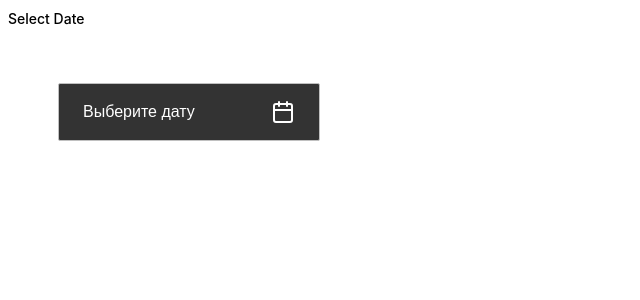
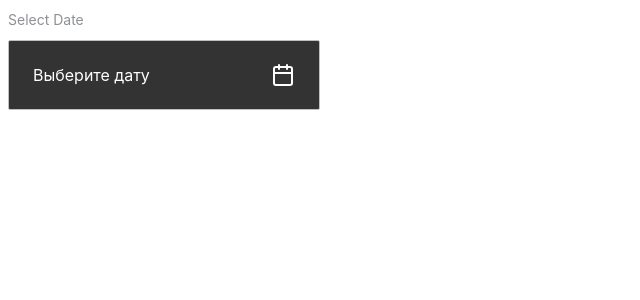
Before and after one commit to AliakseiKrasko/universal_components, a React (Vite) app: page / in a window 1280 px wide. Shown: the top 300 px of the page, without its empty margins (0-640 px from the left). Built offline with nearby package versions, Linux system fonts and the light colour scheme.

Commit message:
finished DatePickerSingl

```diff
--- a/src/App.tsx
+++ b/src/App.tsx
@@ -16,7 +16,6 @@ function App() {
             value={selectedDate}
             onDateChange={setSelectedDate}
             placeholder="Выберите дату"
-
         />
 
 
--- a/src/components/DatePickerSingle/DatePickerSingle/DatePickerSingle.tsx
+++ b/src/components/DatePickerSingle/DatePickerSingle/DatePickerSingle.tsx
@@ -6,7 +6,7 @@ import s from "../datePicker.module.css";
 import { Calendar } from "lucide-react";
 import { DayPicker, type DayPickerProps } from "react-day-picker";
 import { Popover, PopoverContent, PopoverTrigger } from "@radix-ui/react-popover";
-import { useId, useMemo, useState, useEffect } from "react";
+import { useId, useMemo, useState  } from "react";
 
 export type DatePickerSingleProps = {
     value?: Date;
@@ -44,15 +44,6 @@ export const DatePickerSingle = ({
     const today = useMemo(() => new Date(), []);
     const [isFocused, setIsFocused] = useState(false);
     const inputId = useId();
-    const hintId = `${inputId}-hint`;
-    const errorId = `${inputId}-error`;
-
-    // Синхронизация defaultValue
-    useEffect(() => {
-        if (!isControlled) {
-            setInternalDate(defaultValue);
-        }
-    }, [defaultValue]);
 
     const handleSelect = (date: Date | undefined) => {
         if (!isControlled) {
@@ -63,8 +54,9 @@ export const DatePickerSingle = ({
 
     return (
         <div className={clsx(s.container, className)} {...restProps}>
+            <div className={s.datePickerWrapper}>
                 {label && (
-                <label htmlFor={inputId} id={`${inputId}-label`} className={s.label}>
+                    <label htmlFor={inputId} className={s.label}>
                         {label}
                         {required && <span className={s.requiredIndicator}>*</span>}
                     </label>
@@ -72,9 +64,11 @@ export const DatePickerSingle = ({
 
                 <Popover>
                     <PopoverTrigger asChild>
-                    <button
+                        <div
                             id={inputId}
-                        disabled={disabled}
+                            tabIndex={disabled ? -1 : 0}
+                            onFocus={() => setIsFocused(true)}
+                            onBlur={() => setIsFocused(false)}
                             className={clsx(
                                 s.datePicker,
                                 disabled && s.disabled,
@@ -82,37 +76,27 @@ export const DatePickerSingle = ({
                                 isFocused && s.focused,
                                 inputClassName
                             )}
-                        aria-labelledby={`${inputId}-label`}
-                        aria-describedby={error ? errorId : hint ? hintId : undefined}
-                        aria-invalid={!!error}
-                        aria-required={required}
-                        onFocus={() => setIsFocused(true)}
-                        onBlur={() => setIsFocused(false)}
-                        type="button"
+                            aria-disabled={disabled}
+                            role="button"
                         >
                             <div className={s.dateText}>
                                 {selectedDate
                                     ? selectedDate.toLocaleDateString("en-GB", {
                                         year: "numeric",
                                         month: "2-digit",
-                                    day: "2-digit"
+                                        day: "2-digit",
                                     })
                                     : placeholder}
                             </div>
                             <Calendar className={s.calendarIcon} width={24} height={24} />
-                    </button>
+                        </div>
                     </PopoverTrigger>
 
                     {!disabled && (
-                    <PopoverContent
-                        className={s.popoverContent}
-                        side="bottom"
-                        align="center"
-                        avoidCollisions={true}
-                    >
+                        <PopoverContent className={s.popoverContent} side="bottom" align="center" avoidCollisions={true}>
                             <div className={s.wrapperCalendar}>
                                 <DayPicker
-                                animate
+                                    animate={true}
                                     showOutsideDays
                                     weekStartsOn={1}
                                     disabled={{ before: today }}
@@ -141,17 +125,10 @@ export const DatePickerSingle = ({
                         </PopoverContent>
                     )}
                 </Popover>
+            </div>
 
-            {hint && !error && (
-                <div id={hintId} className={s.hint}>
-                    {hint}
-                </div>
-            )}
-            {error && (
-                <div id={errorId} className={s.errorMessage}>
-                    {error}
-                </div>
-            )}
+            {hint && !error && <div className={s.hint}>{hint}</div>}
+            {error && <div className={s.errorMessage}>{error}</div>}
         </div>
     );
 };
--- a/src/components/DatePickerSingle/datePicker.module.css
+++ b/src/components/DatePickerSingle/datePicker.module.css
@@ -1,16 +1,20 @@
-.label {
-    display: block;
-    margin-bottom: 4px;
-    font-size: 14px;
-    font-weight: 500;
-    color: black;
+.datePickerWrapper {
+    display: flex;
+    flex-direction: column; /* чтобы label был сверху */
+    gap: 4px; /* расстояние между label и DatePicker */
 }
 
-.dateText {
+.label {
+    font-size: 14px;
     font-weight: 400;
-    font-size: 16px;
     line-height: 24px;
-    color: #FFFFFF;
+    color: #8D9094;
+    margin-bottom: 4px; /* отступ между label и DatePicker */
+}
+
+.requiredIndicator {
+    color: red;
+    margin-left: 4px;
 }
 
 .datePicker {
@@ -28,8 +32,6 @@
     font-size: 16px;
     font-weight: 400;
     position: relative;
-    top: 50px;
-    left: 50px;
     cursor: pointer;
 }
 
```
Lines whose indentation alone changed are shown as unchanged.
